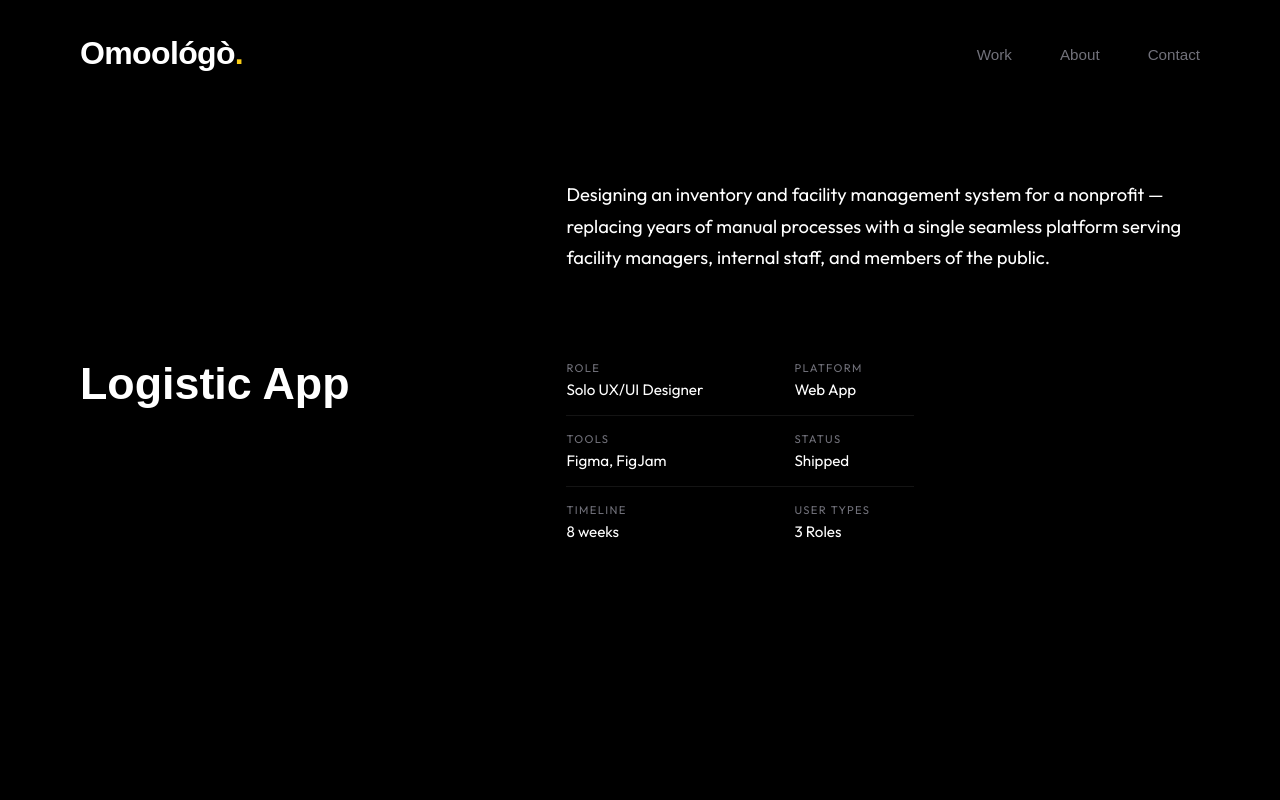
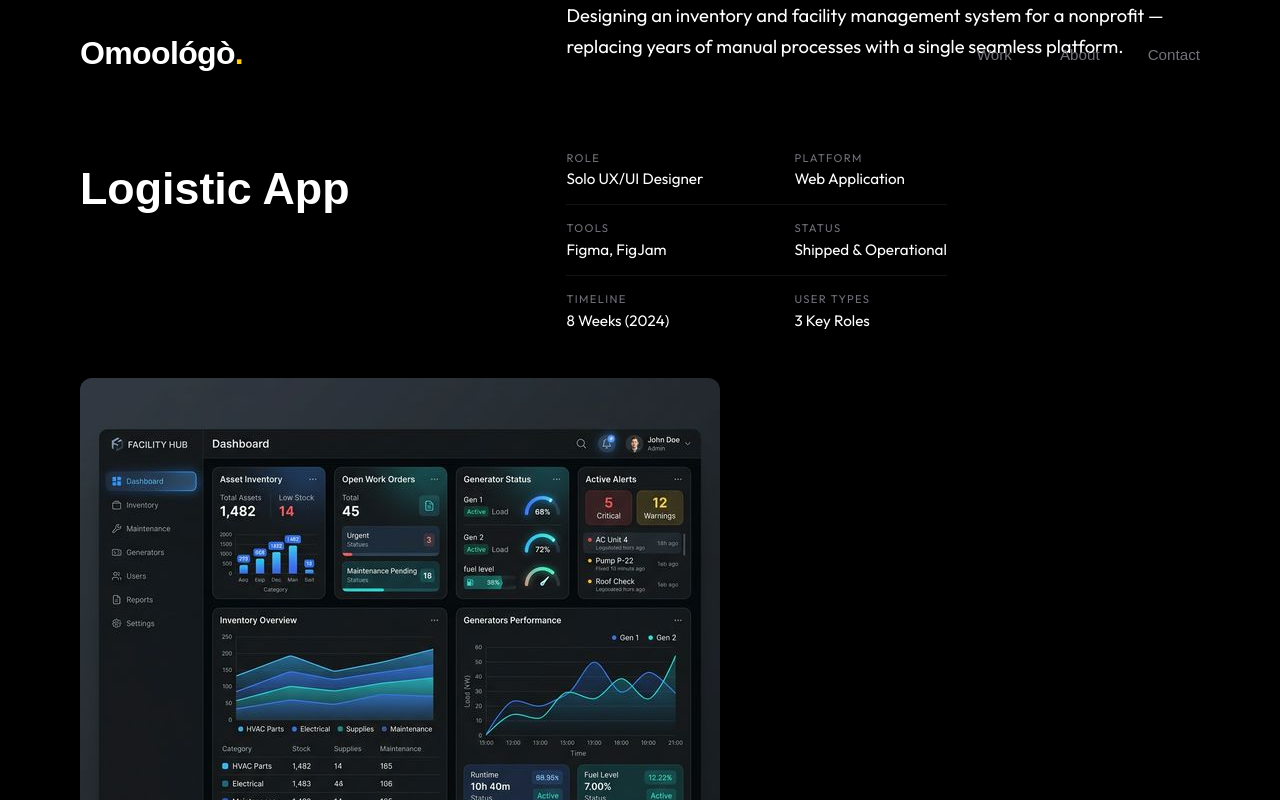
Before and after one commit to busycodingg/Portfolio, a Next.js app: page /projects/logistic-app in a window 1280 px wide. Shown: the top 800 px of the page. Built offline with nearby package versions, Linux system fonts and the light colour scheme; a web font is replaced by a local one.

Commit message:
Architectural sync: established Waystream as master template and propogated layout/footer refinements to Drive45 and Logistic App.

```diff
--- a/src/app/projects/logistic-app/page.js
+++ b/src/app/projects/logistic-app/page.js
@@ -51,39 +51,39 @@ export default function LogisticAppCaseStudy() {
             </motion.div>
             <motion.div className="cs-hero-right" variants={staggerContainer}>
               <motion.p variants={fadeUp} className="case-study-body-text">
-                Designing an inventory and facility management system for a nonprofit — replacing years of manual processes with a single seamless platform serving facility managers, internal staff, and members of the public.
+                Designing an inventory and facility management system for a nonprofit — replacing years of manual processes with a single seamless platform.
               </motion.p>
               <motion.div variants={fadeUp} className="case-study-meta">
                 <div className="meta-row">
                   <div className="meta-item">
-                    <span className="meta-label dimmed">Role</span>
+                    <span className="meta-label">Role</span>
                     <span className="meta-value">Solo UX/UI Designer</span>
                   </div>
                   <div className="meta-item">
-                    <span className="meta-label dimmed">Platform</span>
-                    <span className="meta-value">Web App</span>
+                    <span className="meta-label">Platform</span>
+                    <span className="meta-value">Web Application</span>
                   </div>
                 </div>
                 <hr className="meta-divider" />
                 <div className="meta-row">
                   <div className="meta-item">
-                    <span className="meta-label dimmed">Tools</span>
+                    <span className="meta-label">Tools</span>
                     <span className="meta-value">Figma, FigJam</span>
                   </div>
                   <div className="meta-item">
-                    <span className="meta-label dimmed">Status</span>
-                    <span className="meta-value">Shipped</span>
+                    <span className="meta-label">Status</span>
+                    <span className="meta-value">Shipped & Operational</span>
                   </div>
                 </div>
                 <hr className="meta-divider" />
                 <div className="meta-row">
                   <div className="meta-item">
-                    <span className="meta-label dimmed">Timeline</span>
-                    <span className="meta-value">8 weeks</span>
+                    <span className="meta-label">Timeline</span>
+                    <span className="meta-value">8 Weeks (2024)</span>
                   </div>
                   <div className="meta-item">
-                    <span className="meta-label dimmed">User Types</span>
-                    <span className="meta-value">3 Roles</span>
+                    <span className="meta-label">User Types</span>
+                    <span className="meta-value">3 Key Roles</span>
                   </div>
                 </div>
               </motion.div>
@@ -91,12 +91,20 @@ export default function LogisticAppCaseStudy() {
           </motion.div>
 
           <motion.div
-            className="case-study-hero-image"
-            style={{ backgroundImage: "url('/logistic_app_mockup.png')" }}
-            initial={{ opacity: 0, scale: 0.95 }}
-            animate={{ opacity: 1, scale: 1 }}
+            className="cs-hero-visual"
+            initial={{ opacity: 0, y: 40 }}
+            animate={{ opacity: 1, y: 0 }}
             transition={{ duration: 1.2, ease: "easeOut", delay: 0.4 }}
-          />
+          >
+            <Image
+              src="/logistic_app_mockup.png"
+              alt="Logistic App Mockup"
+              width={1600}
+              height={900}
+              className="case-study-hero-image"
+              priority
+            />
+          </motion.div>
         </section>
 
         {/* ── 02 — PROBLEM FRAMING ── */}
@@ -470,7 +478,7 @@ export default function LogisticAppCaseStudy() {
           </motion.div>
         </section>
 
-        {/* ── 08 — DISCOVERY GRID ── */}
+        {/* ── 08 — DISCOVERY GRID (v4) ── */}
         <section className="cs-discovery">
           <div className="discovery-header">
             <h2 className="discovery-label">Selected Case Studies</h2>
@@ -497,7 +505,6 @@ export default function LogisticAppCaseStudy() {
               </div>
             </Link>
           </div>
-
         </section>
         <Footer />
       </div>
```
Also changed, not shown: src/app/projects/drive45/page.js (+26 -18 lines).
